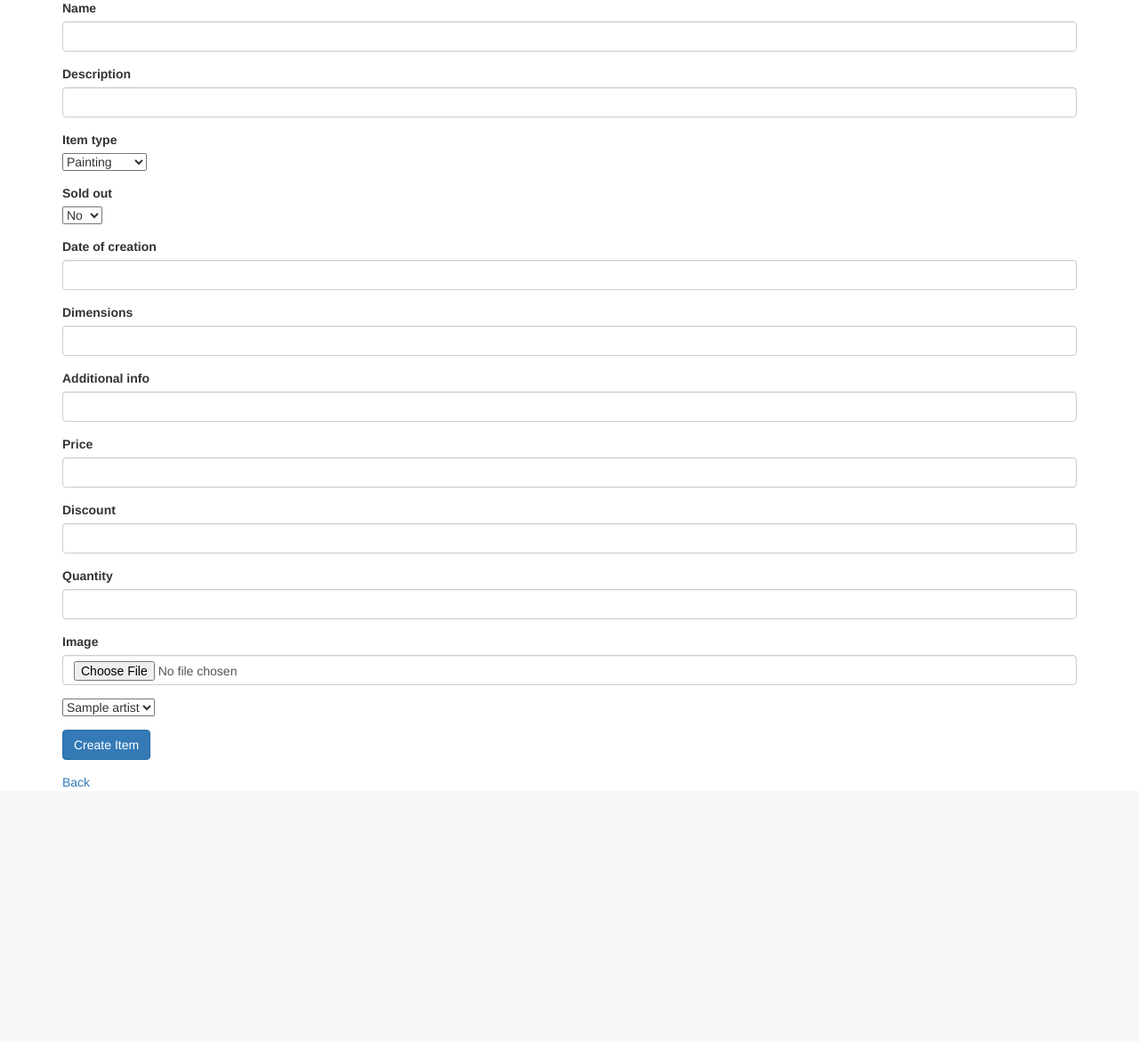
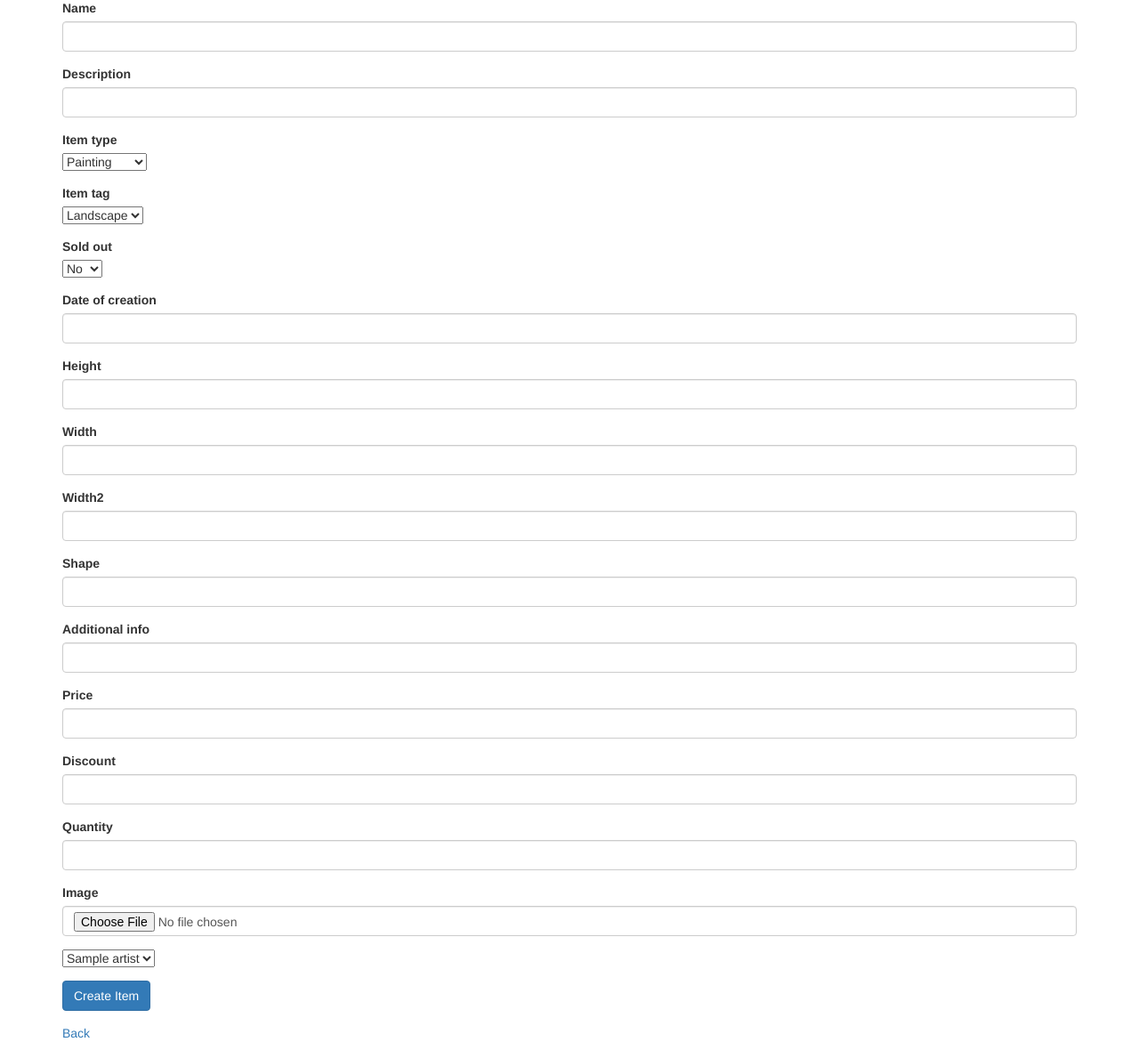
Before and after one commit to ugran/ArtCaucasus, a Rails app: page /items/new in a window 1280 px wide. Shown: the part 122-1293 px from the top of the page at 89% size. Before the commit the page ends 1007 px from the top, so only its background shows below. Run offline with Rails 7, Linux system fonts and the light colour scheme; a user stored in the database is signed in; tables that the repository leaves empty hold one stand-in row (values such as "Sample post"); style sheets or scripts are compiled from the project's sources; parts of the project's set-up code (start-up, migrations or seed data) failed here and were passed over; some libraries are stand-ins or nearby versions.

Commit message:
changed dimensions to height-width-width2-shape

```diff
--- a/app/controllers/artists_controller.rb
+++ b/app/controllers/artists_controller.rb
@@ -6,10 +6,11 @@ class ArtistsController < ApplicationController
   respond_to :html
 
   def index
+    @alphabet = ['A', 'B', 'C', 'D', 'E', 'F', 'G', 'H', 'I', 'J', 'K', 'L', 'M', 'N', 'O', 'P', 'Q', 'R', 'S', 'T', 'U', 'V', 'W', 'X', 'Y', 'Z']
     if params[:start].present?
       @artists = Artist.all.select{ |a| a.name.start_with?(params[:start].capitalize)}.sort_by!{ |m| m.name.downcase }
     else
-      @artists = Artist.reorder('name DESC')
+      @artists = Artist.reorder('name ASC')
     end
     respond_with(@artists)
   end
--- a/app/controllers/items_controller.rb
+++ b/app/controllers/items_controller.rb
@@ -52,6 +52,6 @@ class ItemsController < ApplicationController
     end
 
     def item_params
-      params.require(:item).permit(:name, :description, :image, :artist_id, :item_type, :date_of_creation, :dimensions, :additional_info, :price, :discount, :quantity)
+      params.require(:item).permit(:name, :description, :image, :artist_id, :item_type, :item_tag,:date_of_creation, :dimensions, :additional_info, :price, :discount, :quantity)
     end
 end
--- a/app/views/items/_form.html.erb
+++ b/app/views/items/_form.html.erb
@@ -26,6 +26,11 @@
     <%= f.select :item_type, [ 'Painting', 'Sculpture', 'Photograph', 'Enamel'], class: "form-control" %>
   </div>
 
+  <div class='form-group'>
+    <%= f.label :item_tag %><br>
+    <%= f.select :item_tag, [ 'Landscape', 'Animals', 'Urban', 'Nature', 'People', 'Portrait', 'Food'], class: "form-control" %>
+  </div>
+
   <div class="form-group">
     <%= f.label :sold_out%><br>
     <%= f.select :sold_out, [['No',0],['Yes',1]], class: "form-control" %>
@@ -37,8 +42,23 @@
   </div>
 
   <div class="form-group">
-    <%= f.label :dimensions %><br>
-    <%= f.text_field :dimensions, class: "form-control" %>
+    <%= f.label :height %><br>
+    <%= f.text_field :height, class: "form-control" %>
+  </div>
+
+  <div class="form-group">
+    <%= f.label :width %><br>
+    <%= f.text_field :width, class: "form-control" %>
+  </div>
+
+  <div class="form-group">
+    <%= f.label :width2 %><br>
+    <%= f.text_field :width2, class: "form-control" %>
+  </div>
+
+  <div class="form-group">
+    <%= f.label :shape %><br>
+    <%= f.text_field :shape, class: "form-control" %>
   </div>
 
   <div class="form-group">
--- a/db/migrate/20141124082524_create_items.rb
+++ b/db/migrate/20141124082524_create_items.rb
@@ -4,8 +4,12 @@ class CreateItems < ActiveRecord::Migration
       t.string :name
       t.text :description
       t.string :item_type
+      t.string :item_tag
       t.string :date_of_creation
-      t.string :dimensions
+      t.string :height
+      t.string :width
+      t.string :width2
+      t.string :shape
       t.text :additional_info
       t.integer :sold_out
       t.integer :price
```
Also changed, not shown: app/views/artists/index.html.erb (+14 -1 lines), db/schema.rb.
